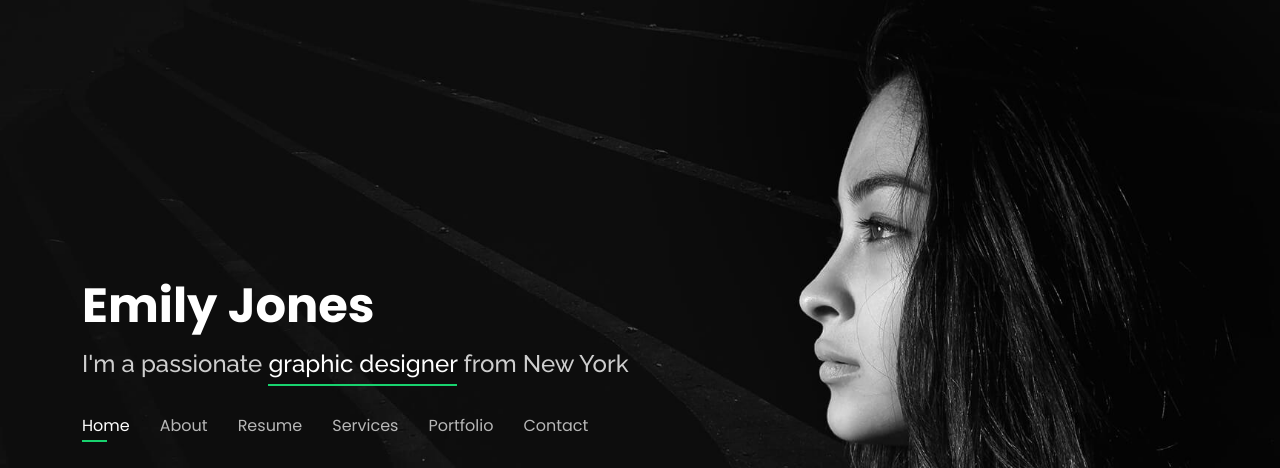
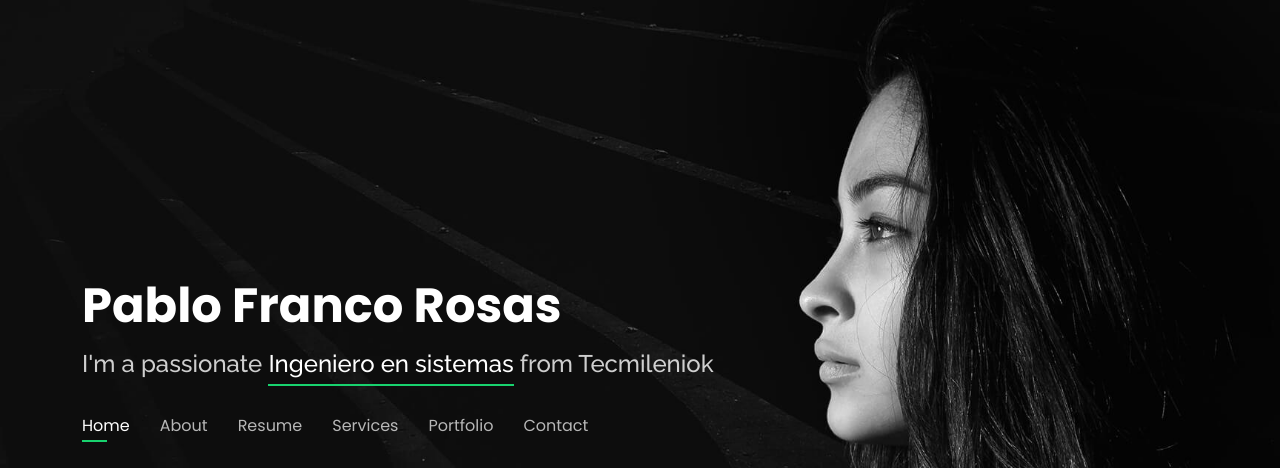
Before and after one commit to Pablofr73/Pablofr73.github.io, a plain HTML site: page index.html in a window 1280 px wide. Shown: the top 468 px of the page. Drawn offline with nearby package versions, Linux system fonts and the light colour scheme.

Commit message:
Cambios en index

```diff
--- a/index.html
+++ b/index.html
@@ -5,7 +5,7 @@
   <meta charset="utf-8">
   <meta content="width=device-width, initial-scale=1.0" name="viewport">
 
-  <title>Personal Bootstrap Template</title>
+  <title>Pablo Frano</title>
   <meta content="" name="description">
   <meta content="" name="keywords">
 
@@ -41,10 +41,10 @@
   <header id="header">
     <div class="container">
 
-      <h1><a href="index.html">Emily Jones</a></h1>
+      <h1><a href="index.html">Pablo Franco Rosas</a></h1>
       <!-- Uncomment below if you prefer to use an image logo -->
       <!-- <a href="index.html" class="mr-auto"><img src="assets/img/logo.png" alt="" class="img-fluid"></a> -->
-      <h2>I'm a passionate <span>graphic designer</span> from New York</h2>
+      <h2>I'm a passionate <span>Ingeniero en sistemas</span> from Tecmileniok</h2>
 
       <nav id="navbar" class="navbar">
         <ul>
```
